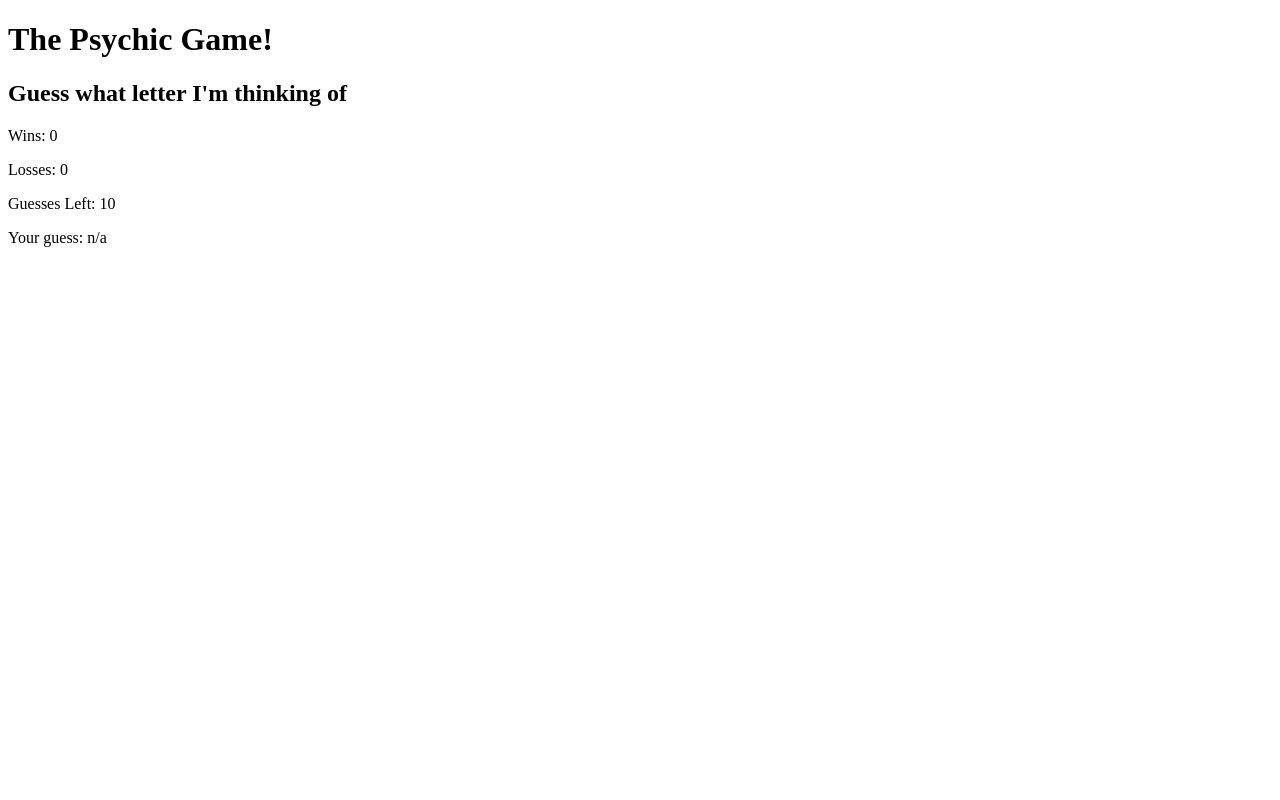
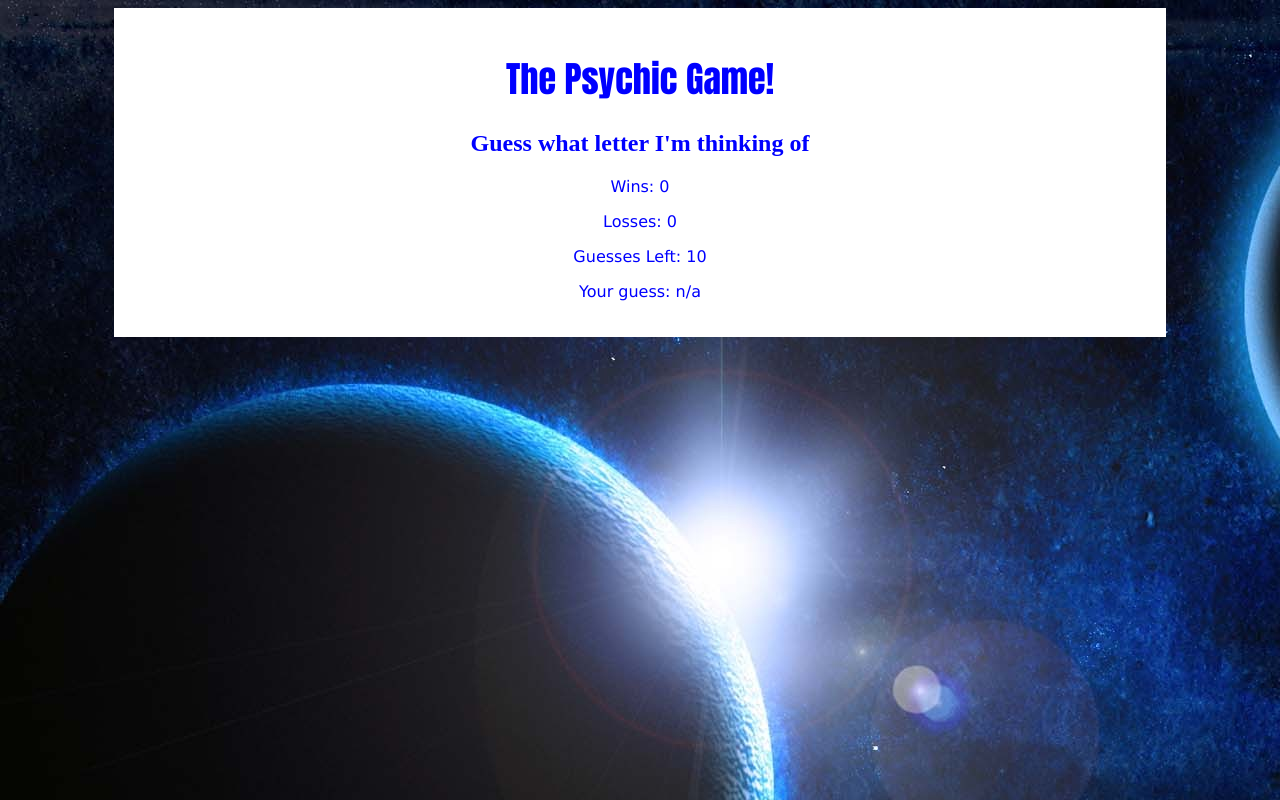
Before and after one commit to Nelsonsprague/Psycho-Game, a plain HTML site: page index.html in a window 1280 px wide. Drawn offline with Linux system fonts and the light colour scheme.

Commit message:
added style

```diff
--- a/assets/js/game.js
+++ b/assets/js/game.js
@@ -33,7 +33,7 @@ document.onkeyup = function(event) {
             wrongGuess = [];
     }else{
         guessLeft--;
-        wrongGuess.push(userGuess)
+        wrongGuess.push(" "+userGuess)
         console.log(wrongGuess)
 
         if(guessLeft === 0){
--- a/css,/style.css
+++ b/css,/style.css
@@ -0,0 +1,27 @@
+h1,
+h2,
+p{
+    text-align: center;
+    color: blue;
+}
+
+h1{
+    font-family: Impact, Haettenschweiler, 'Arial Narrow Bold', sans-serif;
+    font-size: 36px;
+}
+
+p{
+    font-family: Verdana, Geneva, Tahoma, sans-serif;
+    font-size: 24;
+}
+body{
+    background-image: url("../images/planets.jpg")
+}
+
+.container{
+    background-color: white;
+    opacity: 75;
+    padding: 20px;
+    margin: 0 auto;
+    width: 80%;
+}
--- a/index.html
+++ b/index.html
@@ -3,11 +3,12 @@
 
 <head>
 	<meta charset="UTF-8">
-	<title>Psychic Game!</title>
+    <title>Psychic Game!</title>
+    <link rel="stylesheet" type="text/css" href="css,/style.css">
 </head>
 
 <body>
-    <div>
+    <div class="container">
         <h1>The Psychic Game!</h1>
         <h2 id="directions">Guess what letter I'm thinking of</h2>
         <section>
```
Also changed, not shown: images/planets.jpg (added).
